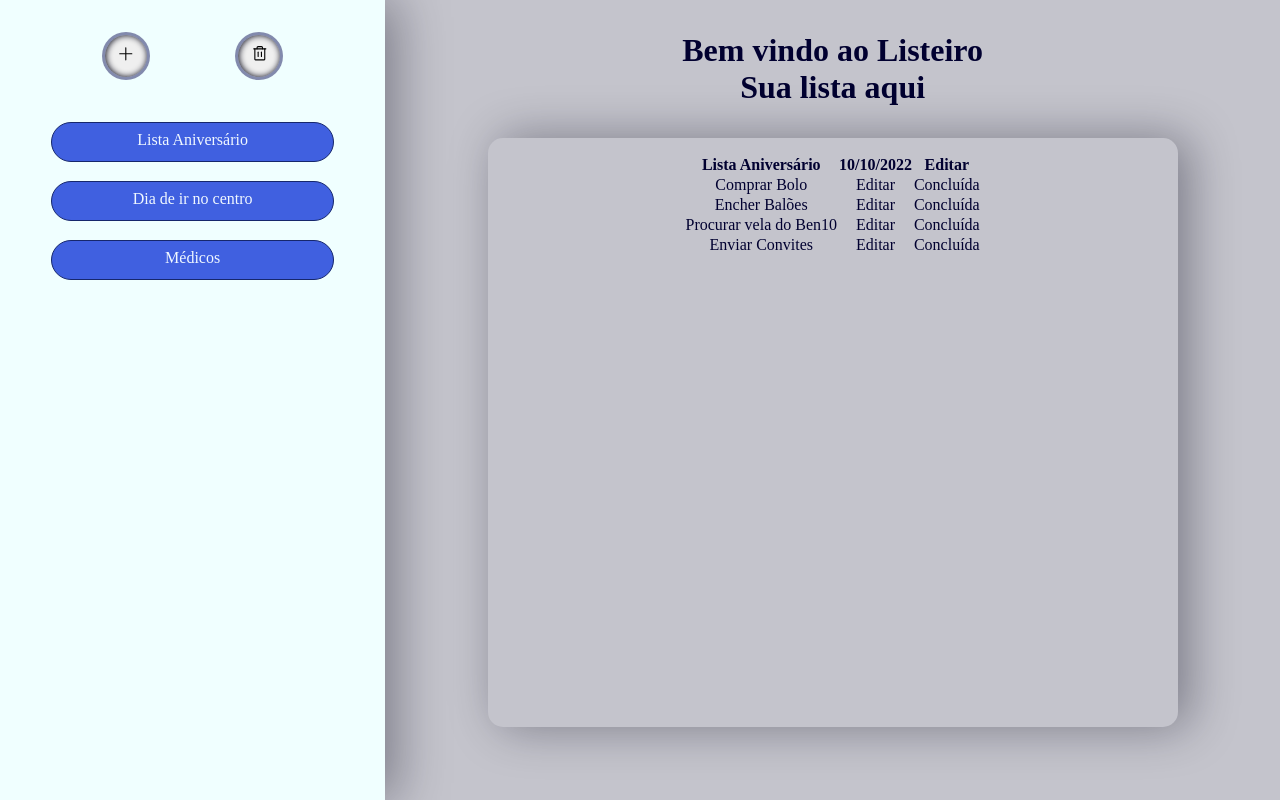
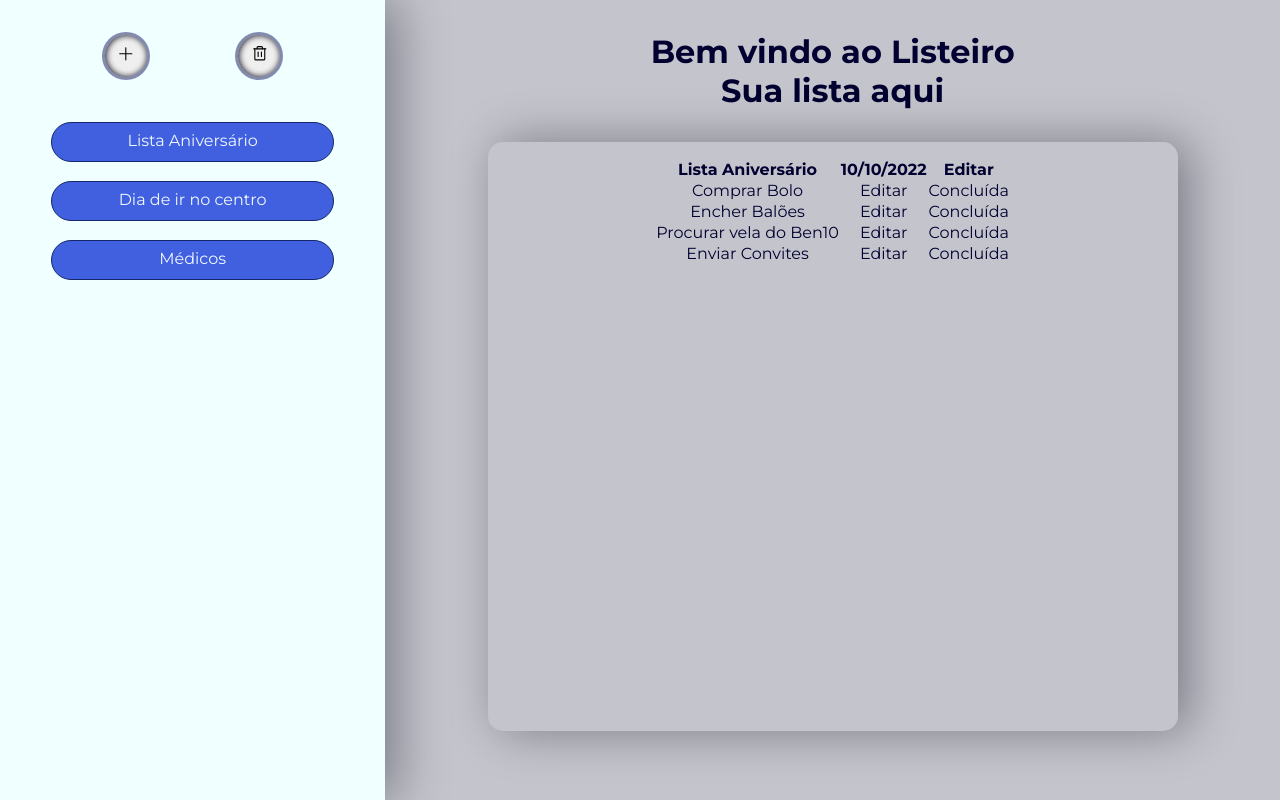
Before and after one commit to BragaMPedro/ProjetoReact-listaDeTarefas, a React (Vite) app: page / in a window 1280 px wide. Built offline with nearby package versions, Linux system fonts and the light colour scheme.

Commit message:
Insere Font Global

```diff
--- a/index.html
+++ b/index.html
@@ -1,10 +1,15 @@
 <!DOCTYPE html>
-<html lang="en">
+<html lang="pt-BR">
    <head>
       <meta charset="UTF-8" />
       <link rel="icon" type="image/svg+xml" href="/vite.svg" />
       <meta name="viewport" content="width=device-width, initial-scale=1.0" />
-    <title>Vite + React</title>
+      <title>Listeiro</title>
+      <link rel="preconnect" href="https://fonts.googleapis.com" />
+      <link rel="preconnect" href="https://fonts.gstatic.com" crossorigin />
+      <link
+         href="https://fonts.googleapis.com/css2?family=Montserrat:ital,wght@0,100;0,200;0,300;0,400;0,500;0,600;0,700;0,800;0,900;1,100;1,200;1,300;1,400;1,500;1,600;1,700;1,800;1,900&display=swap"
+         rel="stylesheet" />
    </head>
    <body>
       <div id="root"></div>
--- a/src/Styles/global.js
+++ b/src/Styles/global.js
@@ -10,6 +10,7 @@
     body {
         background-color: #c4c4cc;
         color: #010030;
+        font-family: 'Montserrat', sans-serif;
     }
 
     input, textarea, button {
```
Lines whose indentation alone changed are shown as unchanged.
